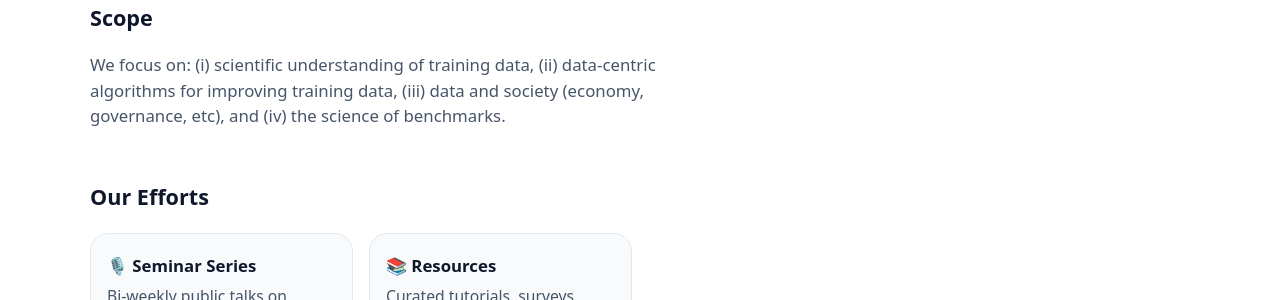
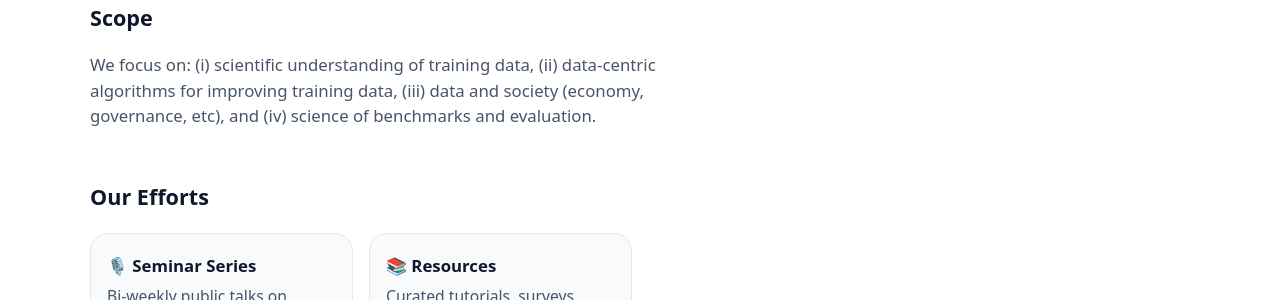
Before and after one commit to Data-Foundations-of-AI/data-foundations-of-ai.github.io, a Jekyll site: the page built from index.md, in a window 1280 px wide and 1185 px high. Shown: the part 657-957 px from the top of the window. Built offline with Jekyll 4.4.1, drawn with Linux system fonts in a browser that asks for light colours.

Commit message:
add 'evaluation' to scope

```diff
--- a/index.md
+++ b/index.md
@@ -34,7 +34,7 @@ permalink: /
     <h2 class="section-title">Scope</h2>
     <p>
       We focus on: (i) scientific understanding of training data, (ii) data-centric algorithms for improving training data,
-      (iii) data and society (economy, governance, etc), and (iv) the science of benchmarks.
+      (iii) data and society (economy, governance, etc), and (iv) science of benchmarks and evaluation.
     </p>
   </div>
 
```
